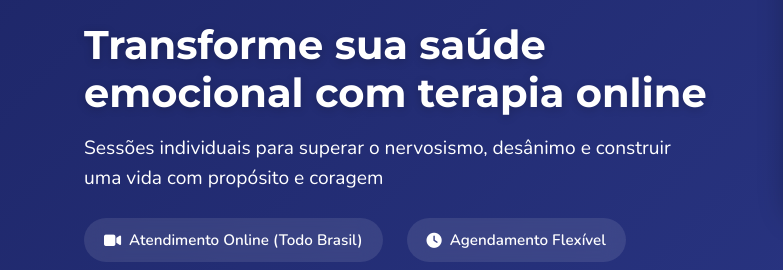
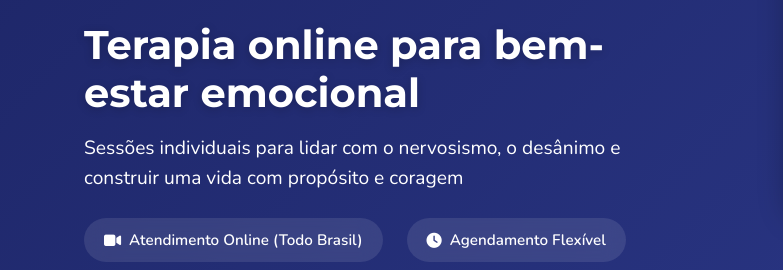
Before and after one commit to thiagodantas474/landing, a plain HTML site: page index.html in a window 1280 px wide. Shown: the part 330-600 px from the top of the page, 0-783 px from the left. Drawn offline with nearby package versions, Linux system fonts and the light colour scheme.

Commit message:
Update index.html

```diff
--- a/index.html
+++ b/index.html
@@ -574,8 +574,8 @@
                         <img src="Logo-perto-com-CRP.png" alt="Psicólogo Thiago Dantas">
                     </div>
 
-                    <h1>Transforme sua saúde emocional com terapia online</h1>
-                    <p>Sessões individuais para superar o nervosismo, desânimo e construir uma vida com propósito e coragem</p>
+                    <h1>Terapia online para bem-estar emocional</h1>
+                    <p>Sessões individuais para lidar com o nervosismo, o desânimo e construir uma vida com propósito e coragem</p>
 
                     <div class="hero-info">
                         <div class="info-item">
@@ -744,7 +744,7 @@
 
             <div class="footer-info">
                 <p><i class="fas fa-phone"></i> (79) 99603-7276</p>
-                <p><i class="fas fa-envelope"></i> contato@exemplo.com</p>
+                <p><i class="fas fa-envelope"></i> psithiagodantas@gmail.com</p>
                 <p><i class="fas fa-map-marker-alt"></i> Atendimento Online - Todo Brasil</p>
                 <p>CRP: 19/004658</p>
             </div>
```
